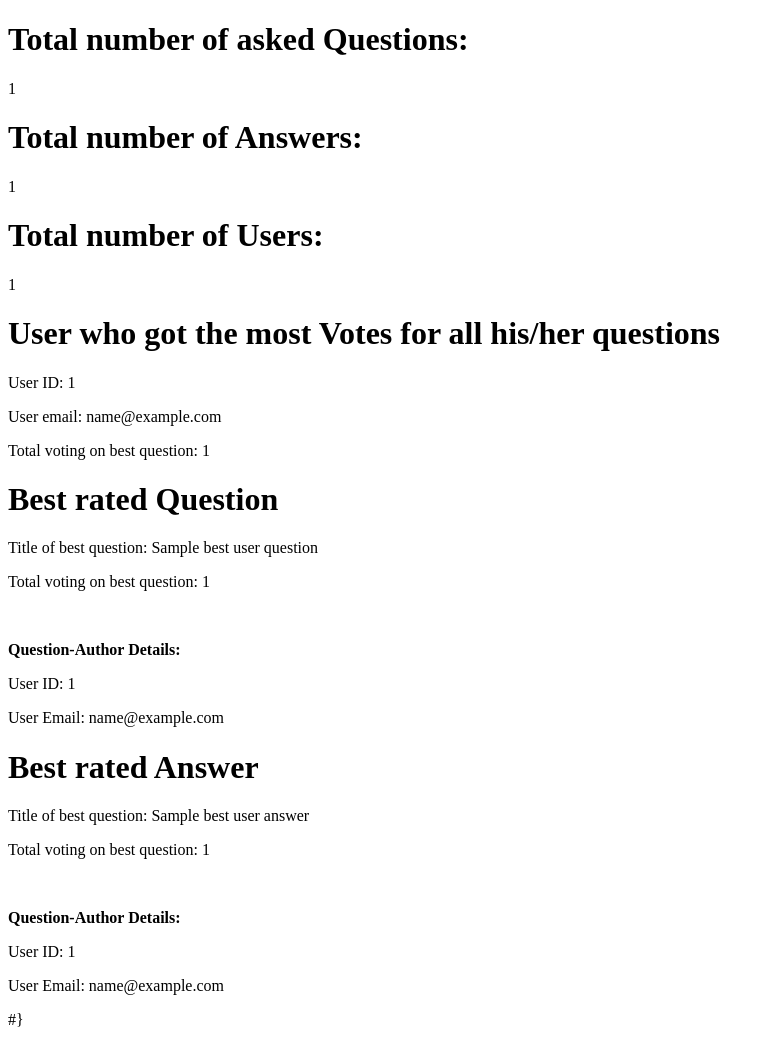
After one commit to RaymondAdamec/stackunderflow, a Symfony app: template templates/your_template.html.twig in a window 1280 px wide. The commit adds this page. Shown: the whole page, without its empty margins (0-775 px from the left). Run offline with Twig, Linux system fonts and the light colour scheme; the template is opened without the code that fills it: most values are stand-ins (such as "Sample title", 1, 10 or a date in 2020); some libraries are stand-ins or nearby versions.

Commit message:
ExportPDF

```diff
--- a/composer.json
+++ b/composer.json
@@ -10,6 +10,8 @@
         "doctrine/doctrine-bundle": "^2.11",
         "doctrine/doctrine-migrations-bundle": "^3.3",
         "doctrine/orm": "^2.17",
+        "knplabs/knp-snappy": "^1.5",
+        "knplabs/knp-snappy-bundle": "^1.10",
         "phpdocumentor/reflection-docblock": "^5.3",
         "phpstan/phpdoc-parser": "^1.24",
         "symfony/asset": "7.0.*",
--- a/config/bundles.php
+++ b/config/bundles.php
@@ -11,4 +11,5 @@ return [
     Symfony\Bundle\SecurityBundle\SecurityBundle::class => ['all' => true],
     Symfony\Bundle\MonologBundle\MonologBundle::class => ['all' => true],
     Symfony\Bundle\MakerBundle\MakerBundle::class => ['dev' => true],
+    Knp\Bundle\SnappyBundle\KnpSnappyBundle::class => ['all' => true],
 ];
--- a/config/routes.yaml
+++ b/config/routes.yaml
@@ -7,3 +7,7 @@ controllers:
 delete_inactive_questions:
     path: '/delete-inactive-questions'
     controller: 'App\Controller\DeleteInactiveQuestionsController::deleteInactiveQuestions'
+
+export_route:
+    path: '/export'
+    controller: 'App\Controller\StaticController::exportToPdf'
--- a/config/services.yaml
+++ b/config/services.yaml
@@ -27,5 +27,10 @@ services:
     App\Service\FileUploader2:
         arguments:
             $targetDirectory: '%picture_directory%'
+
+    App\Service\PdfExportService:
+        arguments:
+            $pdf: '@knp_snappy.pdf'
+            $twig: '@twig'
     # add more service definitions when explicit configuration is needed
     # please note that last definitions always *replace* previous ones
--- a/templates/static/admin.html.twig
+++ b/templates/static/admin.html.twig
@@ -4,6 +4,8 @@
 {% endblock %}
 
 {% block body %}
+
+<a href="{{ path('export_route') }}" class="btn btn-primary">Export</a>
 
 
 <div class="container border border-fluid">
--- /dev/null
+++ b/templates/your_template.html.twig
@@ -0,0 +1,52 @@
+<!DOCTYPE html>
+<html>
+<head>
+    <meta charset="UTF-8">
+    <title>PDF Export</title>
+</head>
+<body>
+    <div class="container border border-fluid">
+        <h1>Total number of asked Questions:</h1>
+            <p>{{data.questionCount}}</p>
+        </div>
+
+        <div class="container border border-fluid">
+            <h1>Total number of Answers:</h1>
+                <p>{{data.answerCount}}</p>
+            </div>
+
+            <div class="container border border-fluid">
+                <h1>Total number of Users:</h1>
+                    <p>{{data.userCount}}</p>
+                </div>
+
+     <div class="container border border-fluid">
+    <h1>User who got the most Votes for all his/her questions</h1>
+        <p>User ID: {{data.bestUser.id}}</p>
+        <p>User email: {{data.bestUser.email}}</p>
+        <p>Total voting on best question: {{data.bestUser.totalVotes}}</p>
+
+    </div>
+
+
+    <div class="container border border-fluid">
+    <h1>Best rated Question</h1>
+        <p>Title of best question: {{data.bestUserQuestion.title}}</p>
+        <p>Total voting on best question: {{data.bestUserQuestion.totalVotes}}</p>
+        <br>
+        <p><b>Question-Author Details:</b></p>
+        <p>User ID: {{data.bestUserQuestion.id}}</p>
+        <p>User Email: {{data.bestUserQuestion.email}}</p>
+    </div>
+
+    <div class="container border border-fluid">
+        <h1>Best rated Answer</h1>
+            <p>Title of best question: {{data.bestUserAnswer.title}}</p>
+            <p>Total voting on best question: {{data.bestUserAnswer.totalVotes}}</p>
+            <br>
+            <p><b>Question-Author Details:</b></p>
+            <p>User ID: {{data.bestUserAnswer.id}}</p>
+            <p>User Email: {{data.bestUserAnswer.email}}</p>
+        </div>
+</body>
+</html> #}
```
Also changed, not shown: src/Controller/StaticController.php (+47 -0 lines), src/Service/ExportToPdf.php (added, +30 -0 lines), 4 other files.
